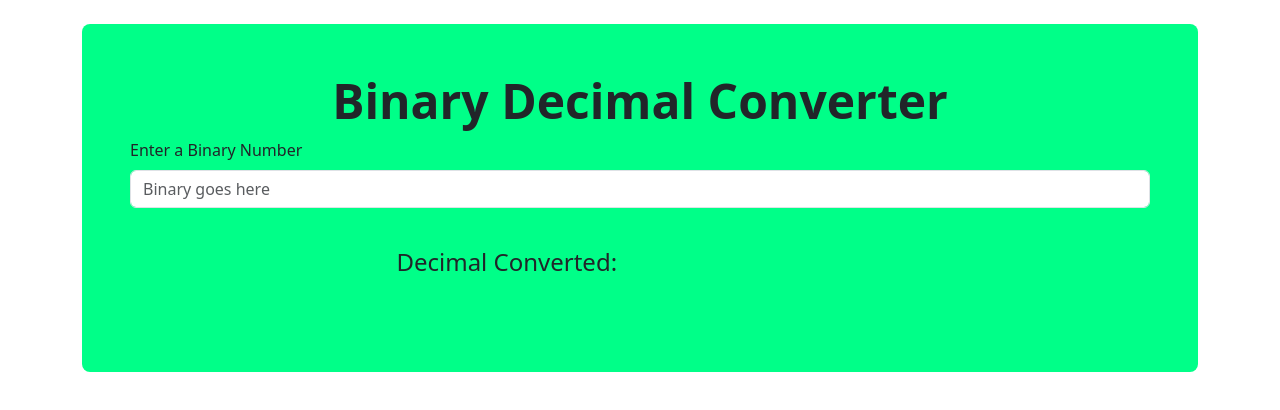
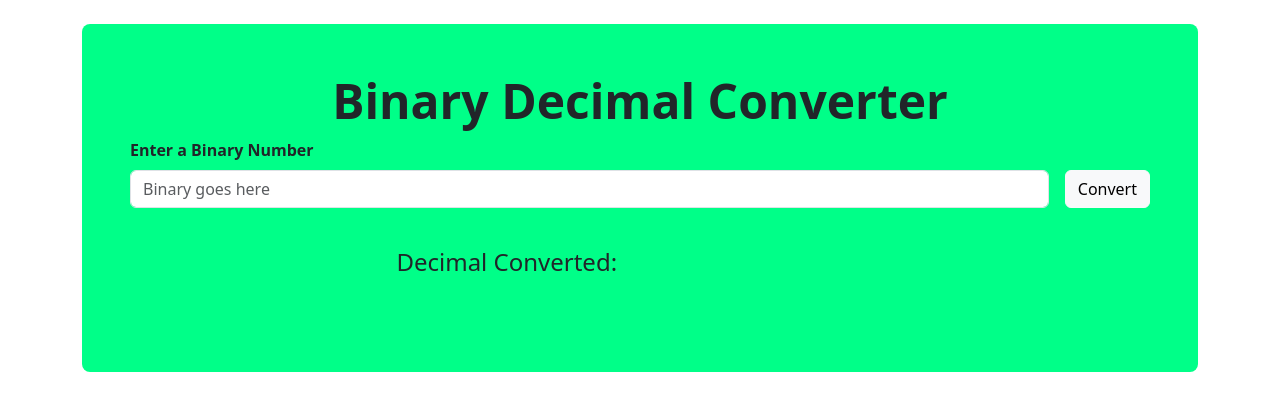
Before and after one commit to WinstonLesuT/Bin2Dec, a website: page bin2dec/index.html in a window 1280 px wide. Drawn offline with nearby package versions, Linux system fonts and the light colour scheme.

Commit message:
converter

```diff
--- a/bin2dec/app.js
+++ b/bin2dec/app.js
@@ -4,13 +4,13 @@
 // console.log(decimal);
 
 window.onload = function(){
+    document.getElementById("btnConvert").addEventListener("click", () =>{
+                // tambien se puede usar ".oninput" para hacer el cambio al momento
         document.getElementById("bin-inp").onchange = function(e){
             let binary = e.target.value;
             const decimal = parseInt(binary, 2);
             console.log(decimal);
             document.getElementById("DecimalResult").innerHTML = decimal;
         };
-
-
-
+    })
 }
--- a/bin2dec/index.html
+++ b/bin2dec/index.html
@@ -19,16 +19,20 @@
                 Binary Decimal Converter
             </h2>
             <div class="mb-3">
-                <label for="bin-inp" class="form-label">Enter a Binary Number</label>
+                <label for="bin-inp" class="form-label"><b>Enter a Binary Number</b></label>
+                <div class=" d-flex justify-content-center">
                     <div class="input-group">
                         <input
                             type="text"
-                        class="form-control"
+                            class="form-control rounded"
                             id="bin-inp"
                             aria-describedby="basic-addon3 basic-addon4"
                             placeholder="Binary goes here"
                         >
+                        <button type="button" id="btnConvert" class="ms-3 rounded btn btn-light">Convert</button>
                     </div>
+                </div>
+
             </div>
             <div class="py-4 mb-3 d-flex justify-content-evenly">
                 <h4>
```
Lines whose indentation alone changed are shown as unchanged.
